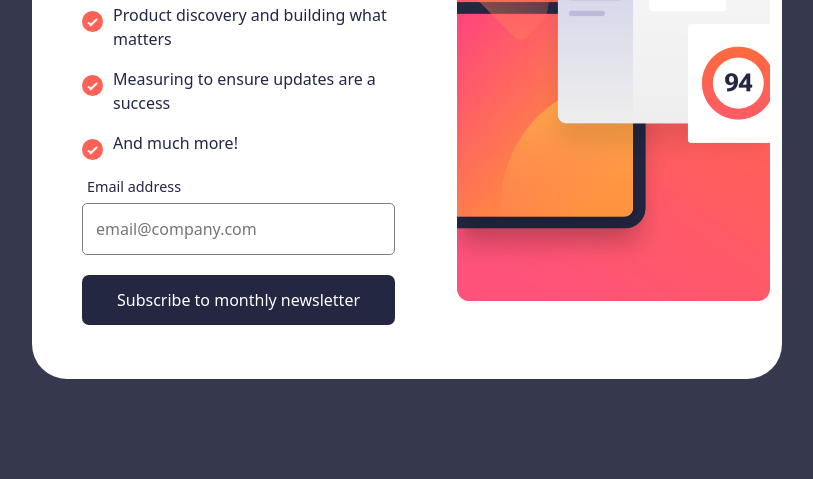
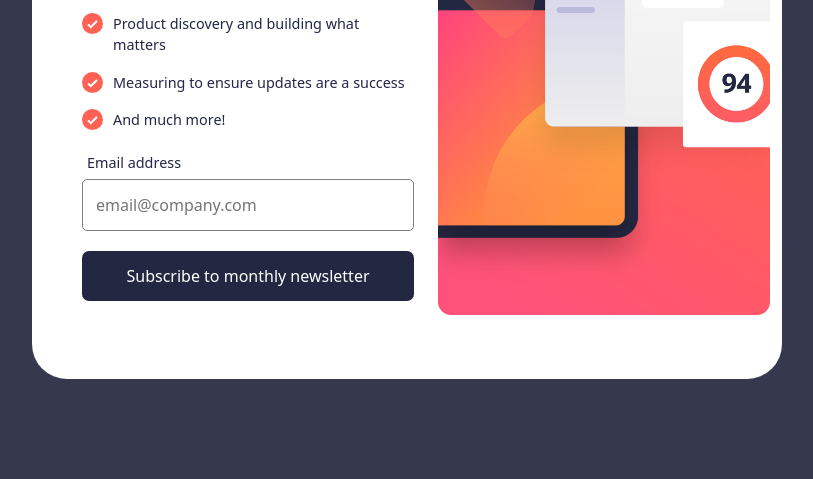
Before and after one commit to thanujakmt/new_sign_up_page, a plain HTML site: page index.html in a window 1280 px wide. Shown: the part 321-800 px from the top of the page, without its empty margins (233-1046 px from the left). Drawn offline with nearby package versions, Linux system fonts and the light colour scheme.

Commit message:
responsive

```diff
--- a/scss/index.scss
+++ b/scss/index.scss
@@ -20,8 +20,6 @@
     align-items: center;
     .sub_main{
         background-color: white;
-        // height: 70%;
-        // width: 55%;
         height: 600px;
         width: 750px;
         border-radius: 35px;
@@ -35,7 +33,6 @@
                 flex-direction: column;
                 padding-left: 50px;
                 padding-top: 60px;
-                padding-right: 50px;
                 h1{
                     font-size: 3em;
                     font-weight: 900;
@@ -49,12 +46,11 @@
                 div{
                     p{
                     color: rgb(35, 38, 71);
-
+                        font-size: 0.9em;
                     }
                     p::before {
                         content: url(/static/images/icon-list.svg);
                         margin-right: 30px;
-                        margin-top: 8px;
                         width: 1px !important;
                         height: 1px !important;
                       }
```
Also changed, not shown: scss/css/index.css.
